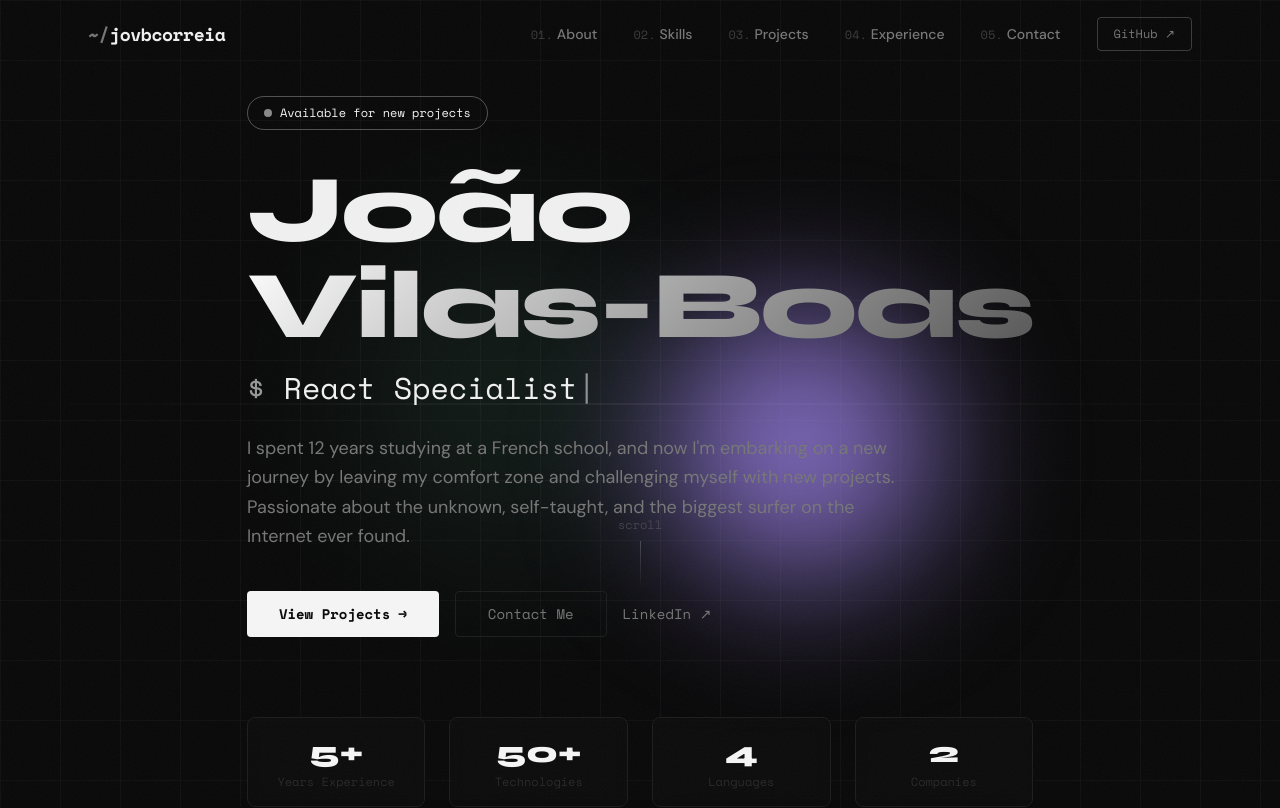
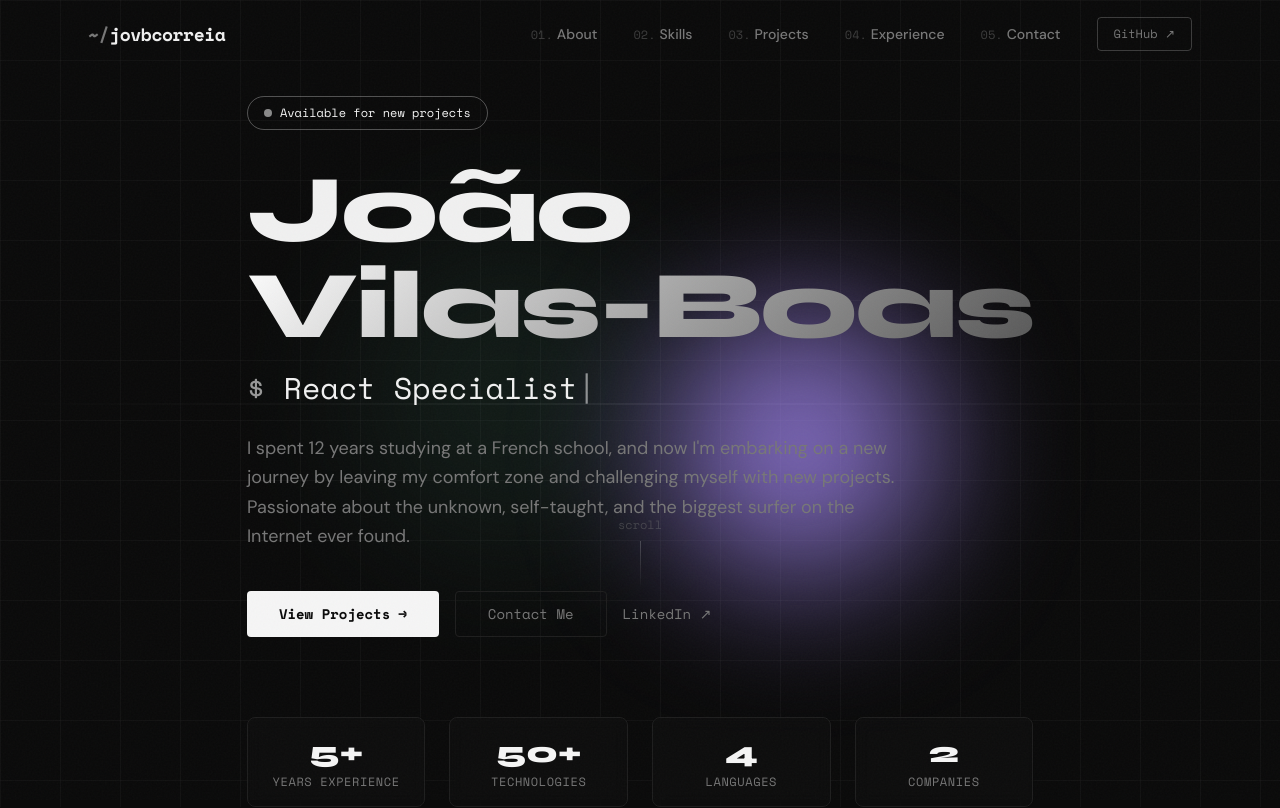
Before and after one commit to jovbcorreia/portofolio, a Next.js app: page / in a window 1280 px wide. Shown: the top 808 px of the page. Built offline with nearby package versions, Linux system fonts and the light colour scheme.

Commit message:
fix: improve hero stats label visibility
Change label color from text-muted (#2a2a2a) to text-dim (#777777)
and add tracking-wider + uppercase for better readability.

```diff
--- a/src/components/Hero.tsx
+++ b/src/components/Hero.tsx
@@ -156,7 +156,7 @@ export default function Hero() {
               >
                 {stat.value}
               </div>
-              <div className="text-xs text-muted font-mono">{stat.label}</div>
+              <div className="text-xs text-dim font-mono tracking-wider uppercase">{stat.label}</div>
             </div>
           ))}
         </div>
```
